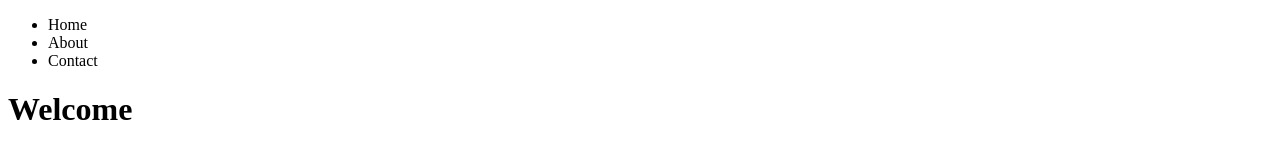
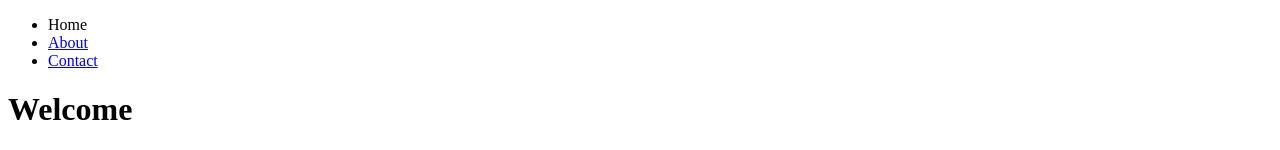
Before and after one commit to irtaza-ali-asher/git-test, a plain HTML site: page index.html in a window 1280 px wide. Shown: the top 150 px of the page. Drawn offline with Linux system fonts and the light colour scheme.

Commit message:
Add links

```diff
--- a/index.html
+++ b/index.html
@@ -7,8 +7,8 @@
 	<nav>
 		<ul>
 			<li>Home</li>
-			<li>About</li>
-			<li>Contact</li>
+			<li><a href="about.html">About</a></li>
+			<li><a href="contact.html">Contact</a></li>
 		</ul>
 	</nav>
 	<h1>Welcome</h1>
```
